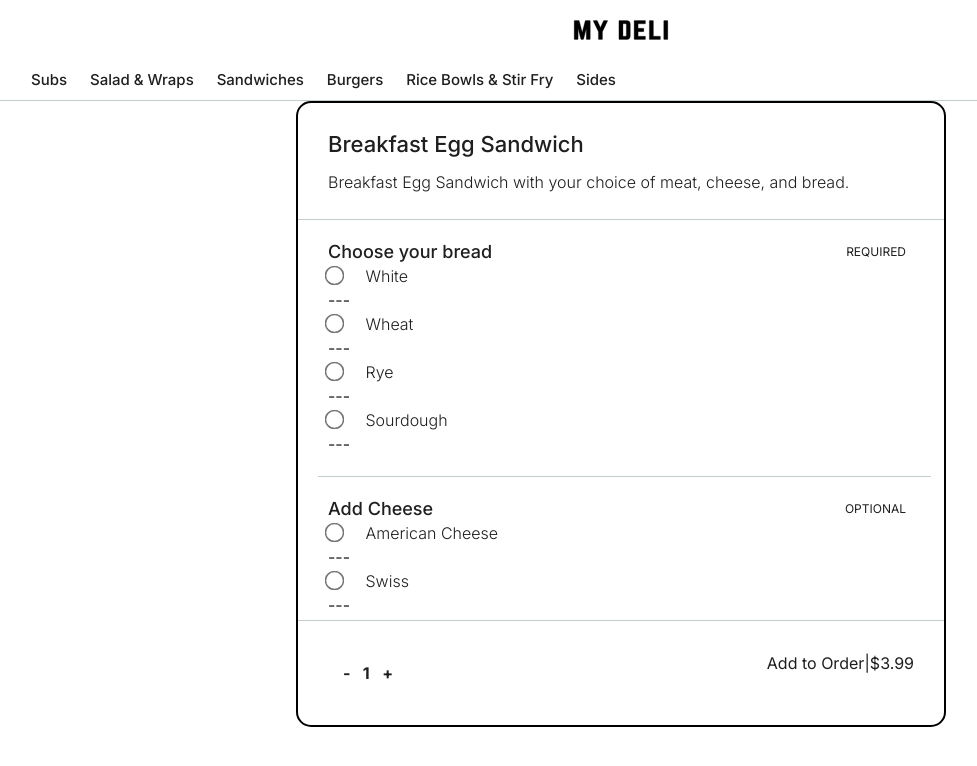
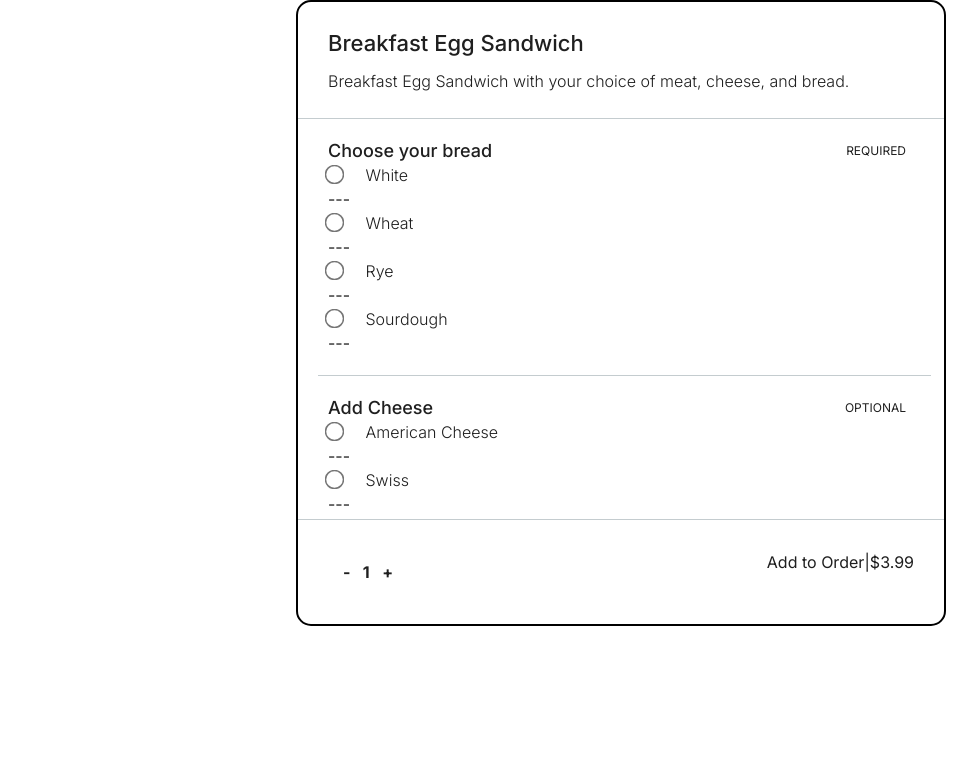
Before and after one commit to sejungk/my-deli_web-app, a Next.js app: page /product/1 in a window 1280 px wide. Shown: the top 766 px of the page, without its empty margins (19-996 px from the left). Built offline with nearby package versions, Linux system fonts and the light colour scheme.

Commit message:
fix: Hide Navbar on checkout page
- Removed Navbar component from the layout on the checkout page.

```diff
--- a/app/RootLayout.js
+++ b/app/RootLayout.js
@@ -1,26 +1,29 @@
-'use client'
+// 'use client'
 
-import './globals.css';
-import { Inter } from 'next/font/google';
-import { CartProvider } from './CartContext';
+// import './globals.css';
+// import { Inter } from 'next/font/google';
+// import { CartProvider } from './CartContext';
+// import CheckoutPage from './checkout/page'
 
-const inter = Inter({ subsets: ['latin'] });
+// const inter = Inter({ subsets: ['latin'] });
 
-export const metadata = {
-  title: 'My Deli',
-  description: 'My Deli restaurant located in Quantico, Virginia',
-}
+// export const metadata = {
+//   title: 'My Deli',
+//   description: 'My Deli restaurant located in Quantico, Virginia',
+// }
 
-export default function RootLayout({children}) {
-  return (
-    <html lang="en">
-      <head>
-        <title>My Deli</title>
-      </head>
+// export default function RootLayout({children}) {
+//   return (
+//     <html lang="en">
+//       <head>
+//         <title>My Deli</title>
+//       </head>
 
-      <body className={inter.className}>
-        <CartProvider>{children}</CartProvider>
-      </body>
-    </html>
-  )
-};
+//       <body className={inter.className}>
+//         <CartProvider>
+//           {children}
+//         </CartProvider>
+//       </body>
+//     </html>
+//   )
+// };
--- a/app/checkout/layout.js
+++ b/app/checkout/layout.js
@@ -1,4 +1,5 @@
 import CheckoutNavbar from '../../component/CheckoutNavbar';
+import Layout from '../layout'
 
 export default function CheckoutLayout({ children }) {
   return (
--- a/app/checkout/page.jsx
+++ b/app/checkout/page.jsx
@@ -6,6 +6,7 @@ import CustomerInfo from '../../component/CustomerInfo';
 import OrderSummary from '../../component/OrderSummary';
 import { CartContext } from '../../app/CartContext';
 import { createCheckoutSession } from '../api';
+import CheckoutLayout from './layout';
 
 const CheckoutPage = () => {
   const [customerInfo, setCustomerInfo] = useState({ firstName: '', lastName: '', phoneNumber: '' });
--- a/app/layout.js
+++ b/app/layout.js
@@ -1,15 +1,23 @@
-import RootLayout from './RootLayout';
-import Footer from '../component/Footer';
+import './globals.css';
+import { Inter } from 'next/font/google';
+import { CartProvider } from './CartContext';
+import CheckoutPage from './checkout/page'
 import Navbar from '../component/Navbar';
-import MenuItems from '../component/MenuItems';
-import Cart from '../component/Cart';
+
+const inter = Inter({ subsets: ['latin'] });
 
 export default function Layout({children}) {
   return (
-    <RootLayout>
-      <Navbar />
-      {children}
-      <Footer />
-    </RootLayout>
+    <html lang="en">
+      <head>
+        <title>My Deli</title>
+      </head>
+
+      <body className={inter.className}>
+        <CartProvider>
+          {children}
+        </CartProvider>
+      </body>
+    </html>
   )
-}
+};
--- a/app/page.js
+++ b/app/page.js
@@ -1,10 +1,12 @@
 import React from 'react';
 import MenuItems from '../component/MenuItems';
 import Cart from '../component/Cart';
+import Navbar from '../component/Navbar'
 
 const Home = () => {
   return (
     <>
+      <Navbar />
       <MenuItems/>
       <Cart/>
     </>
```
